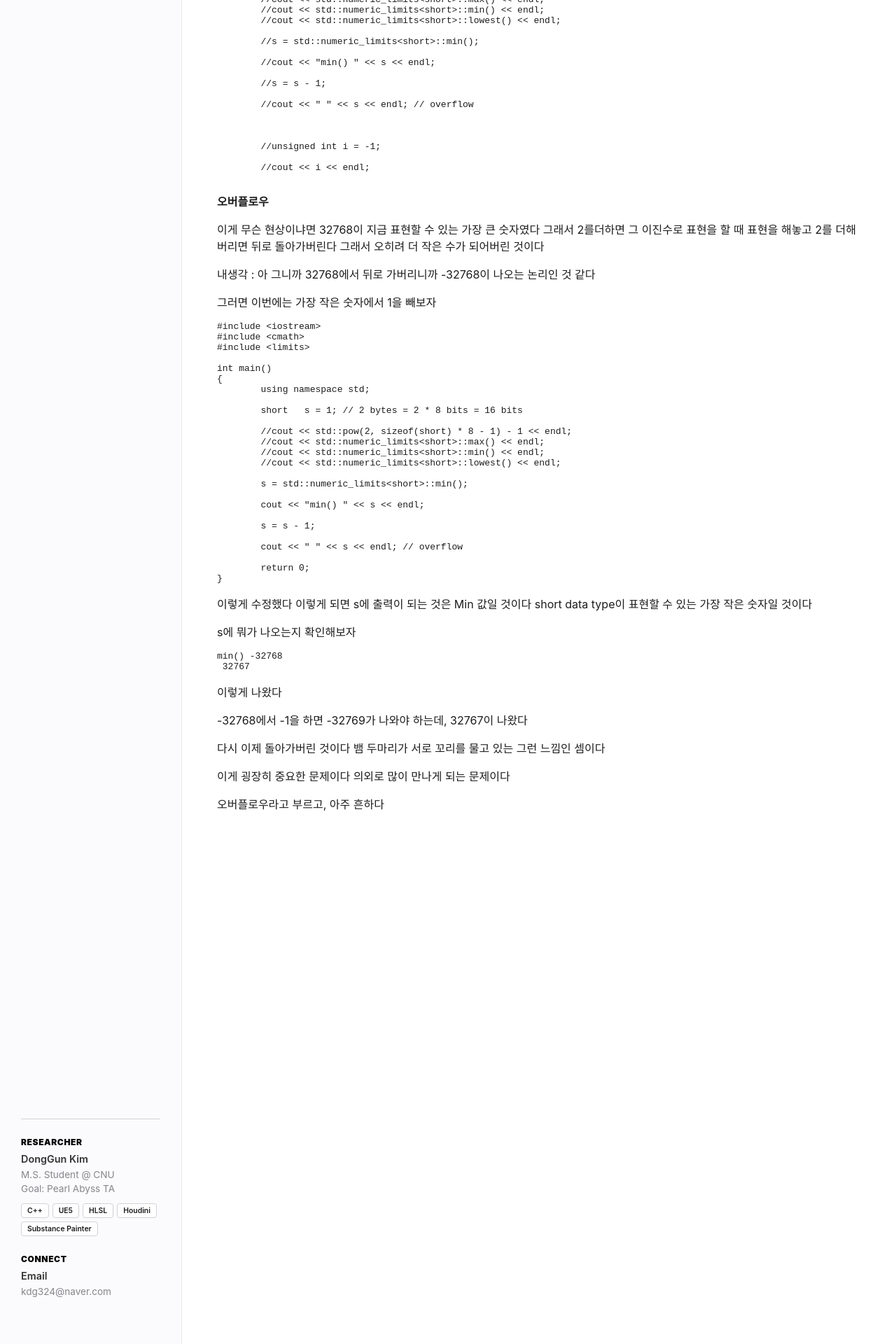
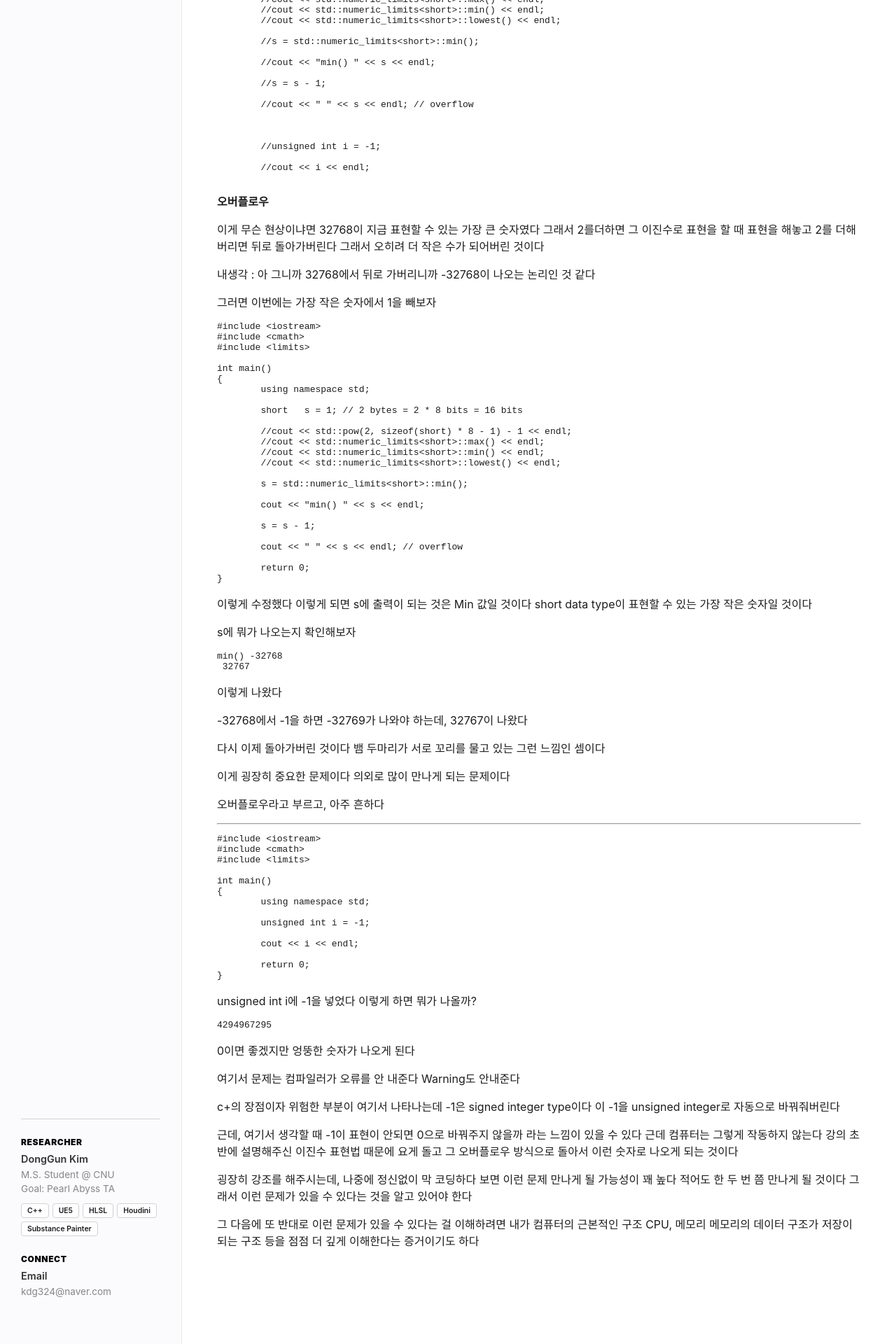
Before and after one commit to KimDongGun324/kimdonggun324.github.io, a Jekyll site: the page built from daily-study/posts/2025/12/18.md, in a window 1280 px wide. Shown: the part 2365-4285 px from the top of the page at 70% size. Built offline with Jekyll 4.4.1, drawn with Linux system fonts in a browser that asks for light colours; some web fonts are replaced; our own code applies the rules of GitHub Pages for plain Markdown files.

Commit message:
Update 18.md

````diff
--- a/daily-study/posts/2025/12/18.md
+++ b/daily-study/posts/2025/12/18.md
@@ -235,3 +235,50 @@ min() -32768
 의외로 많이 만나게 되는 문제이다
 
 오버플로우라고 부르고, 아주 흔하다
+
+
+---
+
+
+```C++
+#include <iostream>
+#include <cmath>
+#include <limits>
+
+int main()
+{
+	using namespace std;
+
+	unsigned int i = -1;
+
+	cout << i << endl;
+
+	return 0;
+}
+```
+
+unsigned int i에 -1을 넣었다
+이렇게 하면 뭐가 나올까?
+
+```
+4294967295
+```
+
+
+0이면 좋겠지만 엉뚱한 숫자가 나오게 된다
+
+여기서 문제는 컴파일러가 오류를 안 내준다 Warning도 안내준다
+
+c+의 장점이자 위험한 부분이 여기서 나타나는데 -1은 signed integer type이다
+이 -1을 unsigned integer로 자동으로 바꿔줘버린다
+
+근데, 여기서 생각할 때 -1이 표현이 안되면 0으로 바꿔주지 않을까 라는 느낌이 있을 수 있다
+근데 컴퓨터는 그렇게 작동하지 않는다
+강의 초반에 설명해주신 이진수 표현법 때문에 요게 돌고 그 오버플로우 방식으로 돌아서 이런 숫자로 나오게 되는 것이다
+
+굉장히 강조를 해주시는데, 나중에 정신없이 막 코딩하다 보면 이런 문제 만나게 될 가능성이 꽤 높다
+적어도 한 두 번 쯤 만나게 될 것이다
+그래서 이런 문제가 있을 수 있다는 것을 알고 있어야 한다
+
+그 다음에 또 반대로 이런 문제가 있을 수 있다는 걸 이해하려면 내가 컴퓨터의 근본적인 구조 CPU, 메모리
+메모리의 데이터 구조가 저장이 되는 구조 등을 점점 더 깊게 이해한다는 증거이기도 하다
````
